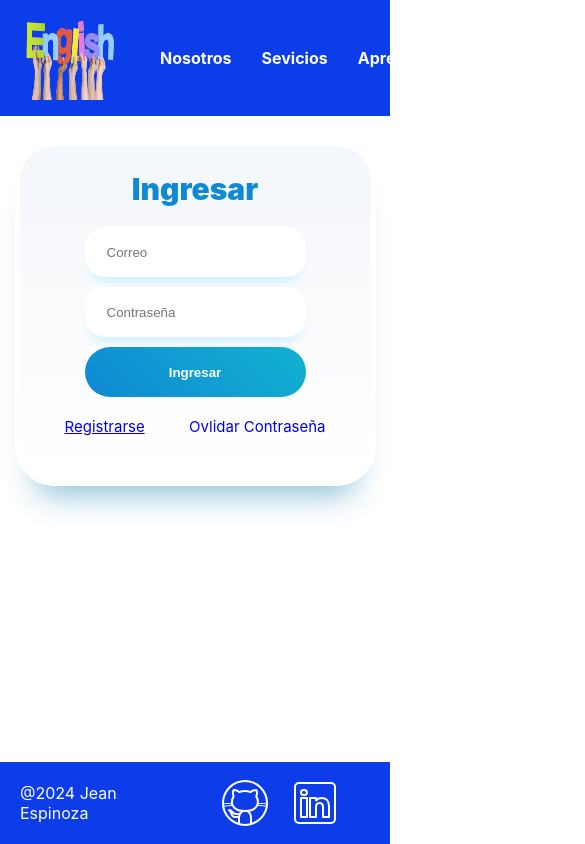
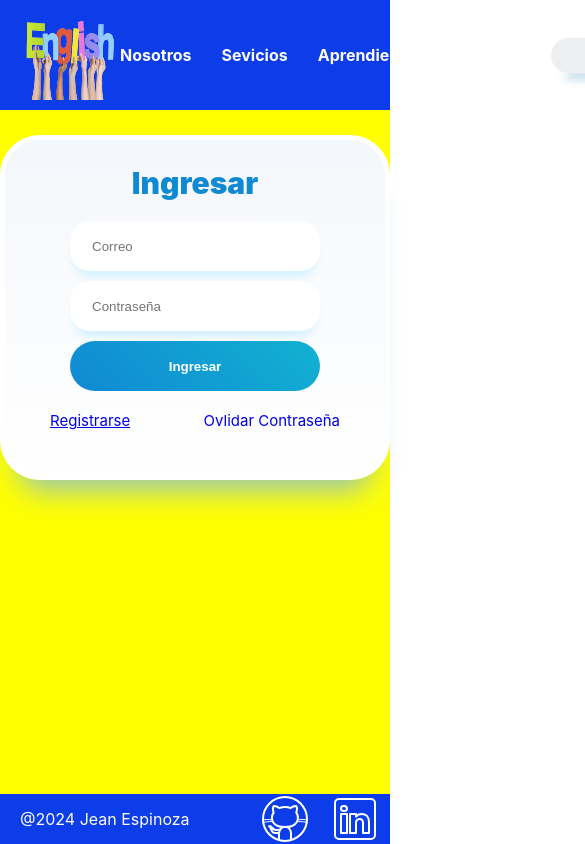
Before and after one commit to JeanEspinoza10/appLearnEnglish, a React (Vite) app: page /users in a window 390 px wide. Shown: the top 844 px of the page, 585 px wide, since content can reach past the window. Built offline with nearby package versions, Linux system fonts and the light colour scheme.

Commit message:
change for responsive

```diff
--- a/src/components/core/ViewPhrases.jsx
+++ b/src/components/core/ViewPhrases.jsx
@@ -17,7 +17,7 @@ export const ViewPhrases = ({phrasesID, data}) => {
                   <figure>
 
                   </figure>
-                  <audio src={fileSound} controls>
+                  <audio className="" src={fileSound} controls>
                   Listening Phrases
                   </audio>
                 </main>
--- a/src/components/structure/MainHeader.jsx
+++ b/src/components/structure/MainHeader.jsx
@@ -19,13 +19,14 @@ export const MainHeader = ({ accesLogin, setaccesLogin }) => {
   return (
     <>
       <header className="mainHeader">
+          <img
+                src="src\assets\images\header.png"
+                width="100px"
+                height="100px"
+                alt="logo-application-learning"
+              />
+
         <nav className="navHeader">
-          <img
-            src="src\assets\images\header.png"
-            width="100px"
-            height="100px"
-            alt=""
-          />
           <ul className="listAccess">
             <li>
               <NavLink
--- a/src/components/structure/mainfooter.css
+++ b/src/components/structure/mainfooter.css
@@ -1,16 +1,10 @@
-
 #main-footer {
     background-color: #0D3CE9;
     width: 100%;
-    padding: 0px;
-    margin: 0px;
     display: flex;
     flex-direction: row;
     justify-content: space-between;
     align-items: center;
-    position: fixed;
-    bottom: 0;
-
 }
 
 #main-footer p {
--- a/src/components/structure/mainheader.css
+++ b/src/components/structure/mainheader.css
@@ -1,17 +1,20 @@
 .mainHeader {
     width: 100%;
-    height: auto;
-    margin: 0px;
-    padding: 0px;
     background-color: #0D3CE9;
+    display: flex;
+    flex-direction: row;
+    justify-content: space-between;
+    align-items: center;
+
+}
+
+
+.mainHeader img {
+    margin: 0px 0px 10px 20px;
 }
 
 .navHeader {
-    display: flex;
-    flex-direction: row;
-    justify-content: space-between;
-    margin: 0px 20px 0px 20px;
-    padding: 0px;
+    margin: 0px 20px 0px 0px;
     font-weight: bold;
     color: #1A1A1A;
 }
@@ -20,6 +23,7 @@
     list-style-type: none;
     display: flex;
     flex-direction: row;
+    justify-content: space-around;
     align-items: center;
     gap: 30px;
     font-size: medium;
@@ -30,6 +34,3 @@
     text-decoration: none;
     color: white;
 }
-.navHeader img {
-    margin-bottom: 16px;
-}
--- a/src/main.css
+++ b/src/main.css
@@ -1,19 +1,21 @@
-body{
-    width: auto;
-    margin: 0;
-    padding: 0;
-    font-family: 'Inter', sans-serif;
-}
-#root {
-    width: auto;
+*{
     margin: 0;
     padding: 0;
 }
 
-#container-main-render {
-    width: auto;
-    height: 100%;
+body{
+    font-family: 'Inter', sans-serif;
+}
+#root {
+    width: 100%;
+    height: 100dvh;
     display: flex;
     flex-direction: column;
-    align-items: center;
+    justify-content: space-between;
 }
+
+#container-main-render {
+   background-color: yellow;
+   width: 100%;
+   height: 100%;
+}
```
